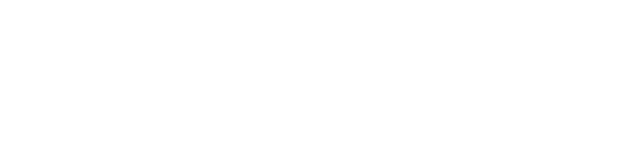
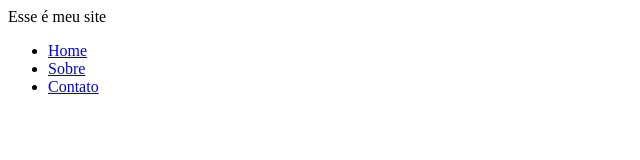
Before and after one commit to AntonioAraujo17/Treino_Integracao_Jenkins, a plain HTML site: page index.html in a window 1280 px wide. Shown: the whole page, without its empty margins (0-640 px from the left). Drawn offline with Linux system fonts and the light colour scheme.

Commit message:
Commit em uma nova branch

```diff
--- a/index.html
+++ b/index.html
@@ -5,5 +5,13 @@
 <title> Meu Site </title>
 </head>
 <body>
+Esse é meu site
+
+<ul>
+    <li><a href="index.html">Home</a></li>
+    <li><a href="sobre.html">Sobre</a></li>
+    <li><a href="contato.html">Contato</a></li>
+</ul>
+
 </body>
 </html>
```
